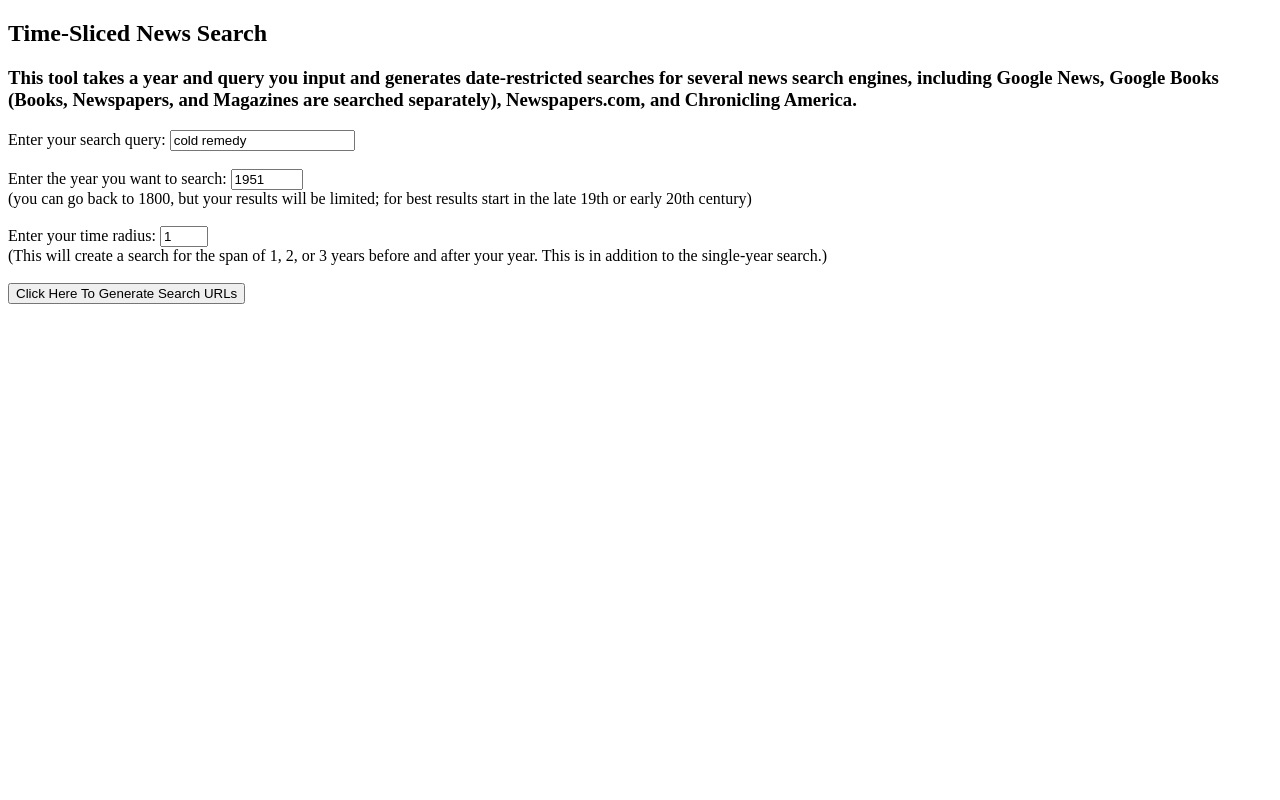
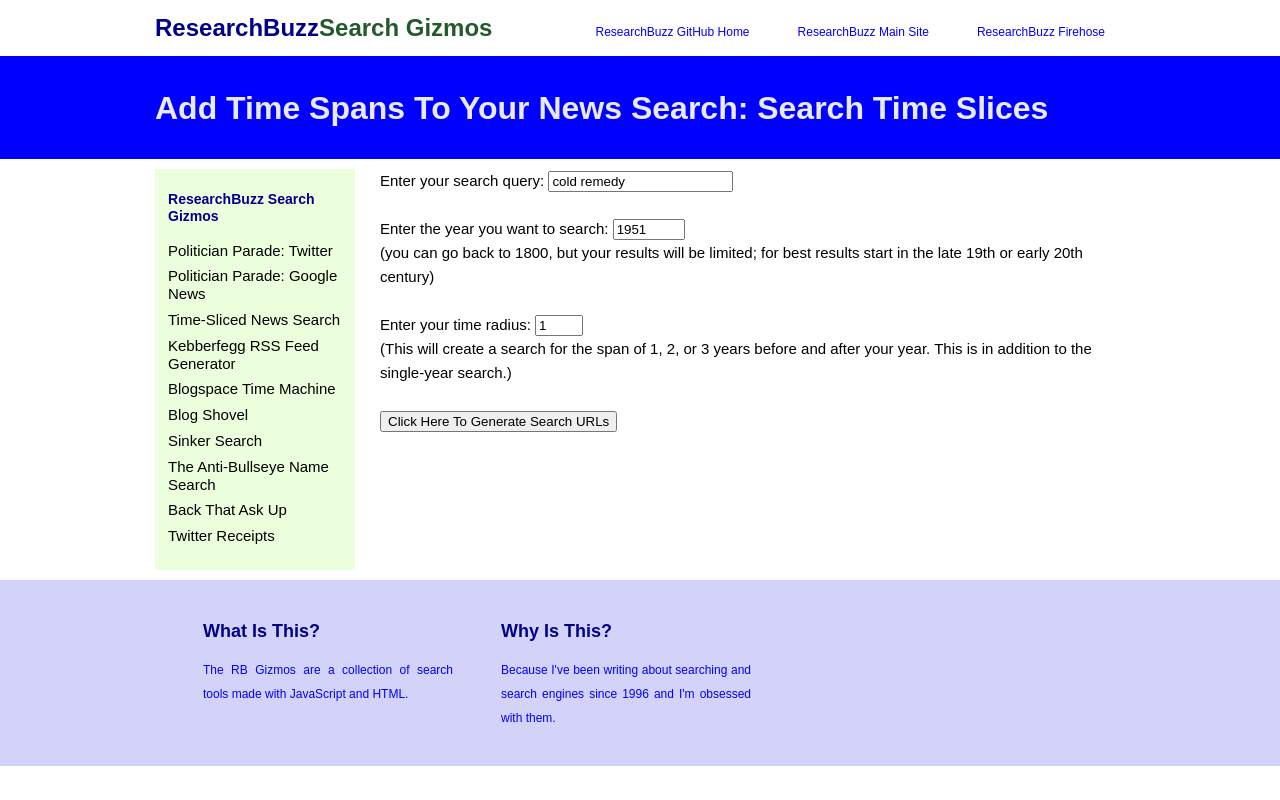
Before and after one commit to ResearchBuzz/Time-Sliced-News-Search, a plain HTML site: page index.html in a window 1280 px wide. Drawn offline with Linux system fonts and the light colour scheme.

Commit message:
Update index.html

```diff
--- a/index.html
+++ b/index.html
@@ -1,21 +1,95 @@
  <!DOCTYPE html>
-<html lang="en">
+<!-- Template by html.am -->
+<html>
 	<head>
+		<meta http-equiv="Content-Type" content="text/html; charset=utf-8">
+		<title>ResearchBuzz Search Gizmos: Politician Parade Twitter</title>
+		<style type="text/css">
+			html, #page { padding:0; margin:0;}
+			body { margin:0; padding:0; width:100%; color:#959595; font:normal 12px/2.0em Sans-Serif;}
+			h1, h2, h3, h4, h5, h6 {color:darkblue;}
+			#page { background:#fff;}
+			#header, #footer, #top-nav, #content, #content #contentbar, #content #sidebar { margin:0; padding:0;}
 
-    <title>Add Time Spans To Your Search: Search Time Slices</title>
+			/* Logo */
+			#logo { padding:0; width:auto; float:left;}
+			#logo h1 a, h1 a:hover { color:darkblue; text-decoration:none;}
+			#logo h1 span { color:#24592c;}
 
+			/* Header */
+			#header { background:#fff; }
+			#header-inner { margin:0 auto; padding:0; width:970px;}
 
+			/* Feature */
+			.feature { background:blue;padding:18px;}
+			.feature-inner { margin:auto;width:970px; }
+			.feature-inner h1 {color:#E9E9FC;font-size:32px;}
+
+			/* Menu */
+			#top-nav { margin:0 auto; padding:0px 0 0; height:37px; float:right;}
+			#top-nav ul { list-style:none; padding:0; height:37px; float:left;}
+			#top-nav ul li { margin:0; padding:0 0 0 8px; float:left;}
+			#top-nav ul li a { display:block; margin:0; padding:8px 20px; color:blue; text-decoration:none;}
+			#top-nav ul li.active a, #top-nav ul li a:hover { color:#d3d3f9;}
+
+			/* Content */
+			#content-inner { margin:0 auto; padding:10px 0; width:970px;background:#fff;}
+			#content #contentbar { margin:0; padding:0; float:right; width:760px;}
+			#content #contentbar .article {  font-size: 1.25em; color: black; margin:0 0 24px; padding:0 20px 0 15px; }
+			#content #sidebar { background-color:#ECFFDC; padding:0; float:left; width:200px;}
+			#content #sidebar .widget { margin:0 0 12px; padding:8px 8px 8px 13px;line-height:1.4em;}
+			#content #sidebar .widget h3 a { text-decoration:none;}
+			#content #sidebar .widget ul { margin:0; padding:0; list-style:none; color:#959595;}
+			#content #sidebar .widget ul li { margin:0;}
+			#content #sidebar .widget ul li { padding:4px 0; width:185px;}
+			#content #sidebar .widget ul li a {font-size: 1.25em; color:black; text-decoration:none; margin-left:-16px; padding:4px 8px 4px 16px;}
+			#content #sidebar .widget ul li a:hover { color:#d3d3f9; font-weight:bold; text-decoration:none;}
+
+			/* Footerblurb */
+			#footerblurb { background:#d3d3f9;color:blue;}
+			#footerblurb-inner { margin:0 auto; width:922px; padding:24px;}
+			#footerblurb .column { margin:0; text-align:justify; float:left;width:250px;padding:0 24px;}
+
+			/* Footer */
+			#footer { background:#fff;}
+			#footer-inner { margin:auto; text-align:center; padding:12px; width:922px;}
+			#footer a {color:blue;text-decoration:none;}
+
+			/* Clear both sides to assist with div alignment  */
+			.clr { clear:both; padding:0; margin:0; width:100%; font-size:0px; line-height:0px;}
+		</style>
 
 
 	</head>
 	<body>
-   <div>
-     <h2>
-       Time-Sliced News Search
-     </h2>
-     <h3>
-      This tool takes a year and query you input and generates date-restricted searches for several news search engines, including Google News, Google Books (Books, Newspapers, and Magazines are searched separately), Newspapers.com, and Chronicling America.
-     </h3>
+		<div id="page">
+			<header id="header">
+				<div id="header-inner">
+					<div id="logo">
+						<h1><a href="#">ResearchBuzz<span>Search Gizmos</span></a></h1>
+					</div>
+					<div id="top-nav">
+						<ul>
+						<li><a href="https://github.com/ResearchBuzz">ResearchBuzz GitHub Home</a></li>
+						<li><a href="https://www.researchbuzz.me">ResearchBuzz Main Site</a></li>
+						<li><a href="https://www.rbfirehose.com">ResearchBuzz Firehose</a></li>
+						</ul>
+					</div>
+					<div class="clr"></div>
+				</div>
+			</header>
+			<div class="feature">
+				<div class="feature-inner">
+				<h1>Add Time Spans To Your News Search: Search Time Slices </h1>
+				</div>
+			</div>
+
+
+			<div id="content">
+				<div id="content-inner">
+
+					<main id="contentbar">
+						<div class="article">
 
 
   <label>Enter your search query:</label>
@@ -34,6 +108,60 @@
 
 <div id="SearchURLs">   </div>
 
+						</div>
+					</main>
+
+					<nav id="sidebar">
+						<div class="widget">
+							<h3>ResearchBuzz Search Gizmos</h3>
+							<ul>
+							<li><a href="https://researchbuzz.github.io/politician-parade-Twitter/">Politician Parade: Twitter</a></li>
+							<li><a href="https://researchbuzz.github.io/politician-parade/">Politician Parade: Google News</a></li>
+							<li><a href="https://researchbuzz.github.io/Time-Sliced-News-Search/">Time-Sliced News Search</a></li>
+							<li><a href="https://researchbuzz.github.io/Kebberfegg/">Kebberfegg RSS Feed Generator</a></li>
+							<li><a href="https://researchbuzz.github.io/blogspace-time-machine/">Blogspace Time Machine</a></li>
+<li><a href="https://researchbuzz.github.io/Blog-Shovel/">Blog Shovel</a></li>
+<li><a href="https://researchbuzz.github.io/sinker-search/">Sinker Search</a></li>
+<li><a href="https://researchbuzz.github.io/The-Anti-Bullseye-Name-Search/">The Anti-Bullseye Name Search</a></li>
+<li><a href="https://researchbuzz.github.io/Back-That-Ask-Up-/">Back That Ask Up</a></li>
+<li><a href="https://researchbuzz.github.io/Twitter-Receipts/">Twitter Receipts</a></li>
+							</ul>
+						</div>
+					</nav>
+
+					<div class="clr"></div>
+				</div>
+			</div>
+
+			<div id="footerblurb">
+				<div id="footerblurb-inner">
+
+					<div class="column">
+						<h2><span>What Is This?</span></h2>
+						<p>The RB Gizmos are a collection of search tools made with JavaScript and HTML.</p>
+					</div>
+					<div class="column">
+						<h2><span>Why Is This?</span></h2>
+						<p>Because I've been writing about searching and search engines since 1996 and I'm obsessed with them.</p>
+					</div>
+					<div class="column">
+						<h2> </h2>
+						<p><script> </script></p>
+					</div>
+
+					<div class="clr"></div>
+				</div>
+			</div>
+			<footer id="footer">
+				<div id="footer-inner">
+
+					<div class="clr"></div>
+				</div>
+			</footer>
+
+
+
+		</div>
 
 
 <script>
@@ -180,4 +308,6 @@
 </script>
 
 	</body>
+
+
 </html>
```
Lines whose indentation alone changed are shown as unchanged.
